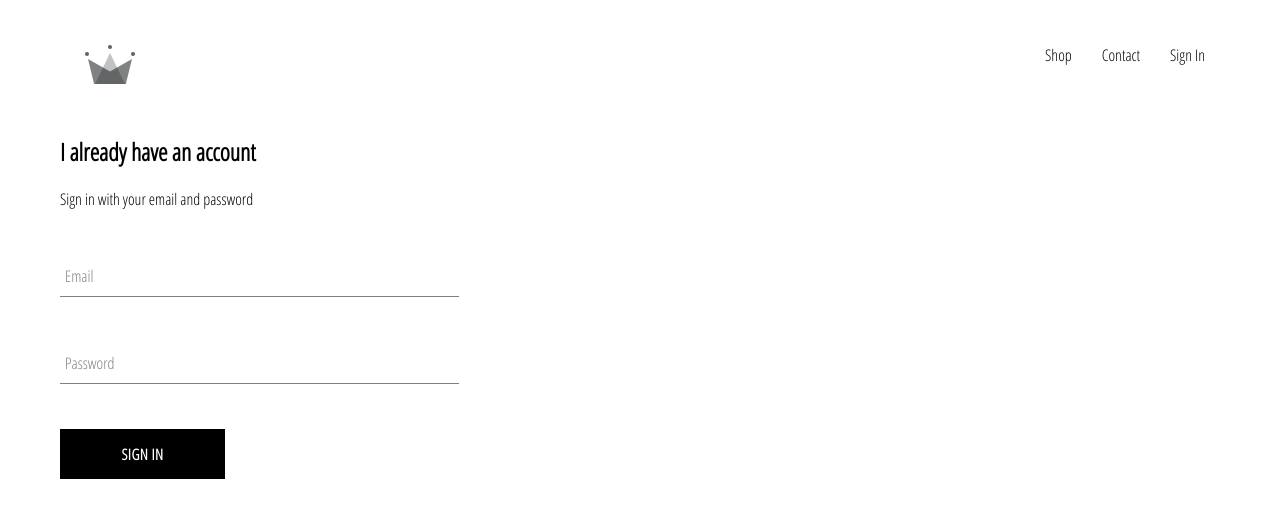
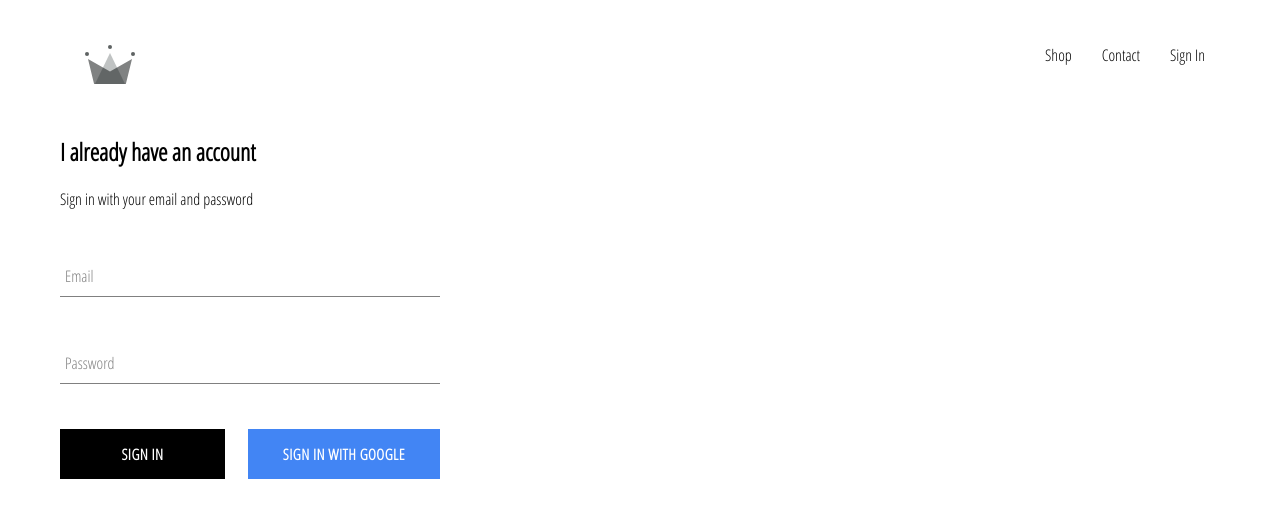
Before and after one commit to TheShahriyar/React-Ecommerce, a React (Create React App) app: page /signin in a window 1280 px wide. Shown: the top 518 px of the page. Built offline with nearby package versions, Linux system fonts and the light colour scheme; no server answers.

Commit message:
firebase sign in added

```diff
--- a/package.json
+++ b/package.json
@@ -6,6 +6,7 @@
     "@testing-library/jest-dom": "^4.2.4",
     "@testing-library/react": "^9.4.0",
     "@testing-library/user-event": "^7.2.1",
+    "firebase": "^7.7.0",
     "node-sass": "^4.13.0",
     "react": "^16.12.0",
     "react-dom": "^16.12.0",
--- a/src/App.css
+++ b/src/App.css
@@ -7,3 +7,7 @@
 	text-decoration: none;
 	color: #000;
 }
+
+* {
+	box-sizing: border-box;
+}
--- a/src/App.js
+++ b/src/App.js
@@ -1,15 +1,39 @@
-import React from "react";
+import React, { Component } from "react";
 import { Switch, Route } from "react-router-dom";
 import "./App.css";
 import Homepage from "./pages/homepages/homepage.component";
 import ShopPage from "./pages/shop/shop.component";
 import Header from "./components/header/header.component";
 import SignInSignUp from "./pages/signIn-signUp/signIn-signUp.component";
+import { auth } from "./firebase/firebase.utils";
 
-function App() {
+export default class App extends Component {
+	constructor() {
+		super();
+
+		this.state = {
+			currentUser: null
+		};
+	}
+
+	unsubscribeFromAuth = null;
+
+	componentDidMount() {
+		this.unsubscribeFromAuth = auth.onAuthStateChanged(user => {
+			this.setState({
+				currentUser: user
+			});
+		});
+	}
+
+	componentWillUnmount() {
+		this.unsubscribeFromAuth();
+	}
+
+	render() {
 		return (
 			<div>
-			<Header />
+				<Header currentUser={this.state.currentUser} />
 				<Switch>
 					<Route exact path="/" component={Homepage} />
 					<Route path="/shop" component={ShopPage} />
@@ -18,5 +42,4 @@
 			</div>
 		);
 	}
-
-export default App;
+}
--- a/src/components/custom-button/custom-button.component.jsx
+++ b/src/components/custom-button/custom-button.component.jsx
@@ -1,9 +1,12 @@
 import React from "react";
 import "./custom-button.styles.scss";
 
-const CustomButton = ({ children, ...otherProps }) => {
+const CustomButton = ({ children, isGoogleSignIn, ...otherProps }) => {
 	return (
-		<button className="custom-button" {...otherProps}>
+		<button
+			className={`${isGoogleSignIn ? "google-sign-in" : ""} custom-button`}
+			{...otherProps}
+		>
 			{children}
 		</button>
 	);
--- a/src/components/custom-button/custom-button.styles.scss
+++ b/src/components/custom-button/custom-button.styles.scss
@@ -9,7 +9,7 @@
 	background-color: black;
 	color: white;
 	text-transform: uppercase;
-  font-family: 'Open Sans Condensed';
+	font-family: "Open Sans Condensed";
 	font-weight: bolder;
 	border: none;
 	cursor: pointer;
@@ -19,4 +19,14 @@
 		color: black;
 		border: 1px solid black;
 	}
+
+	&.google-sign-in {
+		background-color: #4285f4;
+		color: #fff;
+
+		&:hover {
+			background-color: #357ae8;
+			border: none;
 		}
+	}
+}
--- a/src/components/header/header.component.jsx
+++ b/src/components/header/header.component.jsx
@@ -2,8 +2,9 @@
 import { Link } from "react-router-dom";
 import "./header.styles.scss";
 import { ReactComponent as Logo } from "../../assets/crown.svg";
+import { auth } from "../../firebase/firebase.utils";
 
-const Header = () => {
+const Header = ({ currentUser }) => {
 	return (
 		<div className="header">
 			<Link to="/" className="logo-container">
@@ -16,9 +17,21 @@
 				<Link className="option" to="/contact">
 					Contact
 				</Link>
-				<Link className="option" to="/signin">
-					Sign In
-				</Link>
+				{currentUser ? (
+					<>
+						<div className="option">
+							<img src={currentUser.photoURL} alt="googleUser" />
+							{currentUser.displayName.split(" ")[0]}
+						</div>
+						<div className="option" onClick={() => auth.signOut()}>
+							Sign Out
+						</div>
+					</>
+				) : (
+					<Link className="option" to="/signin">
+						Sign In
+					</Link>
+				)}
 			</div>
 		</div>
 	);
--- a/src/components/header/header.styles.scss
+++ b/src/components/header/header.styles.scss
@@ -20,6 +20,16 @@
 
 		.option {
 			padding: 10px 15px;
+			display: flex;
+			align-items: center;
+			cursor: pointer;
+
+			img {
+				width: 30px;
+				height: 30px;
+				border-radius: 100%;
+				margin-right: 5px;
 			}
 		}
 	}
+}
--- a/src/components/sign-in/sign-in.component.jsx
+++ b/src/components/sign-in/sign-in.component.jsx
@@ -2,6 +2,7 @@
 import "./sign-in.styles.scss";
 import FormInput from "../form-input/form-input.component";
 import CustomButton from "../custom-button/custom-button.component";
+import { SignInWithGoogle } from "../../firebase/firebase.utils";
 
 export default class SignIn extends Component {
 	constructor() {
@@ -52,7 +53,12 @@
 						required
 					/>
 
-					<CustomButton type="submit">Sign in</CustomButton>
+					<div className="buttons">
+						<CustomButton type="submit">Sign in</CustomButton>
+						<CustomButton onClick={SignInWithGoogle} isGoogleSignIn>
+							Sign in with Google
+						</CustomButton>
+					</div>
 				</form>
 			</div>
 		);
--- a/src/components/sign-in/sign-in.styles.scss
+++ b/src/components/sign-in/sign-in.styles.scss
@@ -1,9 +1,14 @@
 .sign-in {
-	width: 30vw;
+	width: 380px;
 	display: flex;
 	flex-direction: column;
 
 	.title {
 		margin: 10px 0;
 	}
+
+	.buttons {
+		display: flex;
+		justify-content: space-between;
+	}
 }
--- /dev/null
+++ b/src/firebase/firebase.utils.js
@@ -0,0 +1,26 @@
+import * as firebase from "firebase/app";
+import "firebase/auth";
+import "firebase/firestore";
+
+const config = {
+	apiKey: "AIzaSyBqJZ2xZr-V4uR3_kEc7bF5VW2_lFHO7NU",
+	authDomain: "ecommerce-8d966.firebaseapp.com",
+	databaseURL: "https://ecommerce-8d966.firebaseio.com",
+	projectId: "ecommerce-8d966",
+	storageBucket: "ecommerce-8d966.appspot.com",
+	messagingSenderId: "466966246735",
+	appId: "1:466966246735:web:09d6ab6df44db6f933413a",
+	measurementId: "G-2CFL831D8M"
+};
+
+firebase.initializeApp(config);
+
+export const auth = firebase.auth();
+export const firestore = firebase.firestore();
+
+var provider = new firebase.auth.GoogleAuthProvider();
+
+provider.setCustomParameters({ prompt: "select_account" });
+
+export const SignInWithGoogle = () => auth.signInWithPopup(provider);
+export default firebase;
```
Also changed, not shown: 1 other file (tests, documents, lock files or other folders). Lines whose indentation alone changed are shown as unchanged.
